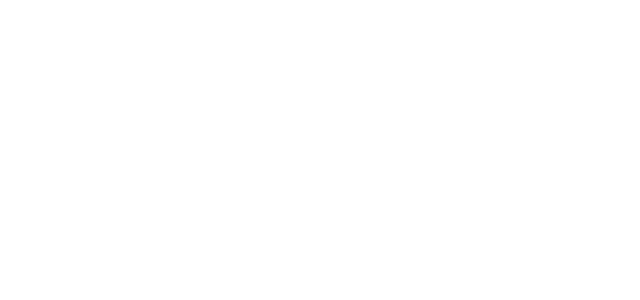
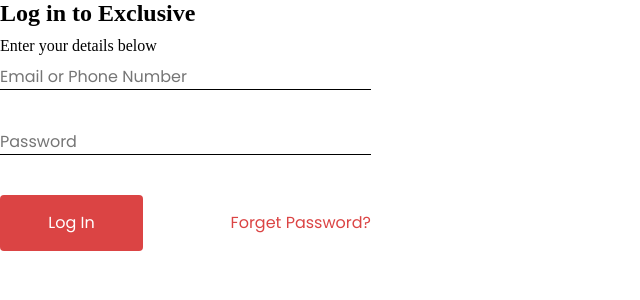
Before and after one commit to VolodymyrShp/React__exmp, a React (Vite) app in the folder client/: page /login in a window 1280 px wide. Before the commit this address had no page. Shown: the top 300 px of the page, without its empty margins (0-640 px from the left). Built offline with nearby package versions, Linux system fonts and the light colour scheme.

Commit message:
Commit 6 Login component.Failed to create routing.

```diff
--- a/client/src/components/router/Router.jsx
+++ b/client/src/components/router/Router.jsx
@@ -1,6 +1,7 @@
 import { BrowserRouter, Route, Routes } from "react-router-dom";
 import Home from "../screens/home/Home";
 import SignUp from "../screens/Autorisation/Sign-up";
+import LoginForm from "../screens/Autorisation/LoginForm";
 
 const Router = () => {
   return (
@@ -8,6 +9,7 @@
       <Routes>
         <Route element={<Home/>} path="/" />
         <Route element={<SignUp/>} path="/signup"/>
+        <Route element={<LoginForm />} path="/login"></Route>
       </Routes>
     </BrowserRouter>
   );
--- a/client/src/components/screens/Autorisation/Autorisation.css
+++ b/client/src/components/screens/Autorisation/Autorisation.css
@@ -15,11 +15,16 @@
 .login-form-container {
     display: flex;
     align-items: center;
+    justify-content: center;
     margin-left: auto;
+    margin-top: auto;
+    margin-bottom: auto;
+    height: fit-content;
 }
 .login-form {
     width: 371px;
-    height: 530px;
+    /*height: 530px;  */
+    height: fit-content;
 }
 .login-form h2 {
     font-family: 'Inter';
@@ -36,13 +41,18 @@
     font-size: 16px;
     line-height: 24px;
     margin-bottom: 48px;
-    padding-right: 16px;
+  /* padding-right: 16px;*/
 }
 .link-wrapper {
     display: flex;
     flex-direction: row;
     justify-content: center;
+    align-items: center;
 }
+.login-link-wrapper {
+    margin-left: 16px;
+}
+
 .link-wrapper a:hover {
     font-weight: 500;
     text-decoration: underline;
@@ -56,24 +66,58 @@
     width: 371px;
     margin: 0 0 40px 0;
 }
-#creation {
+
+#creation, #Login {
     background: #DB4444;
     border: none;
     color: white;
     margin-bottom: 16px;
 }
+#Login {
+    gap: 16px;
+    width: 143px;
+    height: 56px;
+    font-family: 'Poppins';
+    font-style: normal;
+    font-weight: 500;
+    font-size: 16px;
+    line-height: 24px;
+}
 .sign-Google {
     border: 1px solid rgba(0, 0, 0, 0.4);
     white-space: nowrap;
 }
+.buttons-wrapper {
+    display: flex;
+    width: 371px;
+    justify-content: space-between;
+
+}
+.password-link-wrapper {
+    display: flex;
+
+}
+
+.forgot-password-link {
+    display: inline-block;
+    font-family: 'Poppins';
+    font-style: normal;
+    font-weight: 400;
+    font-size: 16px;
+    line-height: 24px;
+    color: #DB4444;
+    padding-top: 16px;
+}
 .sign-Google, #creation {
+    padding: 16px 122px;
+    gap: 10px;
+    width: 371px;
+    height: 56px;
+}
+.sign-Google, #creation, #Login {
     border-radius: 4px;
     display: flex;
     align-items: center;
     flex-direction: row;
     justify-content: center;
-    padding: 16px 122px;
-    gap: 10px;
-    width: 371px;
-    height: 56px;
 }
--- a/client/src/components/screens/Autorisation/LoginForm.jsx
+++ b/client/src/components/screens/Autorisation/LoginForm.jsx
@@ -3,6 +3,8 @@
 function LoginForm() {
     return (
         <>
+            <h2>Log in to Exclusive</h2>
+            <p>Enter your details below</p>
             <form action="#">
               <input
                 type="email"
@@ -16,16 +18,18 @@
                 name="password"
                 placeholder="Password"
               />
+              <div className="buttons-wrapper">
                 <input
                   type="submit"
                   id="Login"
                   name="Login"
                   value="Log In"
                 />
-              <div className="link-wrapper">
-                <p>Alpeady have account ?</p>
-                <a href="#">Log in</a>
+                <div className="password-link-wrapper">
+                  <a className="forgot-password-link" href="#">Forget Password?</a>
                 </div>
+              </div>
+
             </form>
         </>
     );
--- a/client/src/components/screens/Autorisation/Sign-up.jsx
+++ b/client/src/components/screens/Autorisation/Sign-up.jsx
@@ -2,6 +2,7 @@
 import Footer from "../Footer/Footer";
 import Header from "../header/header";
 import LoginForm from "./LoginForm";
+import SignUpForm from "./SignUpForm";
 
 function SignUp() {
   return (
@@ -13,38 +14,7 @@
         </div>
         <div className="login-form-container">
           <div className="login-form">
-            <h2>Create an account</h2>
-            <p>Enter your details below</p>
-            <LoginForm />
-            {/*<form action="#">
-              <input type="text" name="name" id="name" placeholder="Name" />
-              <input
-                type="email"
-                name="email"
-                id="email"
-                placeholder="Email or Phone Number"
-              />
-              <input
-                type="password"
-                id="password"
-                name="password"
-                placeholder="Password"
-              />
-              <input
-                type="submit"
-                id="creation"
-                name="creation"
-                value="Create Account"
-              />
-              <button type="button" className="sign-Google">
-                <img src="/google.svg" />
-                Sign up with Google
-              </button>
-              <div className="link-wrapper">
-                <p>Alpeady have account ?</p>
-                <a href="#">Log in</a>
-              </div>
-  </form>*/}
+            <SignUpForm />
           </div>
         </div>
       </div>
--- /dev/null
+++ b/client/src/components/screens/Autorisation/SignUpForm.jsx
@@ -0,0 +1,45 @@
+import LoginForm from "./LoginForm";
+import { Link } from "react-router-dom";
+
+function SignUpForm() {
+    return(
+        <>
+            <h2>Create an account</h2>
+            <p>Enter your details below</p>
+            <form action="#">
+              <input type="text" name="name" id="name" placeholder="Name" />
+              <input
+                type="email"
+                name="email"
+                id="email"
+                placeholder="Email or Phone Number"
+              />
+              <input
+                type="password"
+                id="password"
+                name="password"
+                placeholder="Password"
+              />
+                <input
+                    type="submit"
+                    id="creation"
+                    name="creation"
+                    value="Create Account"
+                />
+              <button type="button" className="sign-Google">
+                <img src="/google.svg" />
+                Sign up with Google
+              </button>
+              <div className="link-wrapper">
+                <p>Alpeady have account ?</p>
+                <Link to='/login' href="">
+                   <p className="login-link-wrapper"><a href="#">Log in</a></p>
+                </Link>
+
+              </div>
+            </form>
+        </>
+
+    );
+}
+export default SignUpForm;
```
Lines whose indentation alone changed are shown as unchanged.
